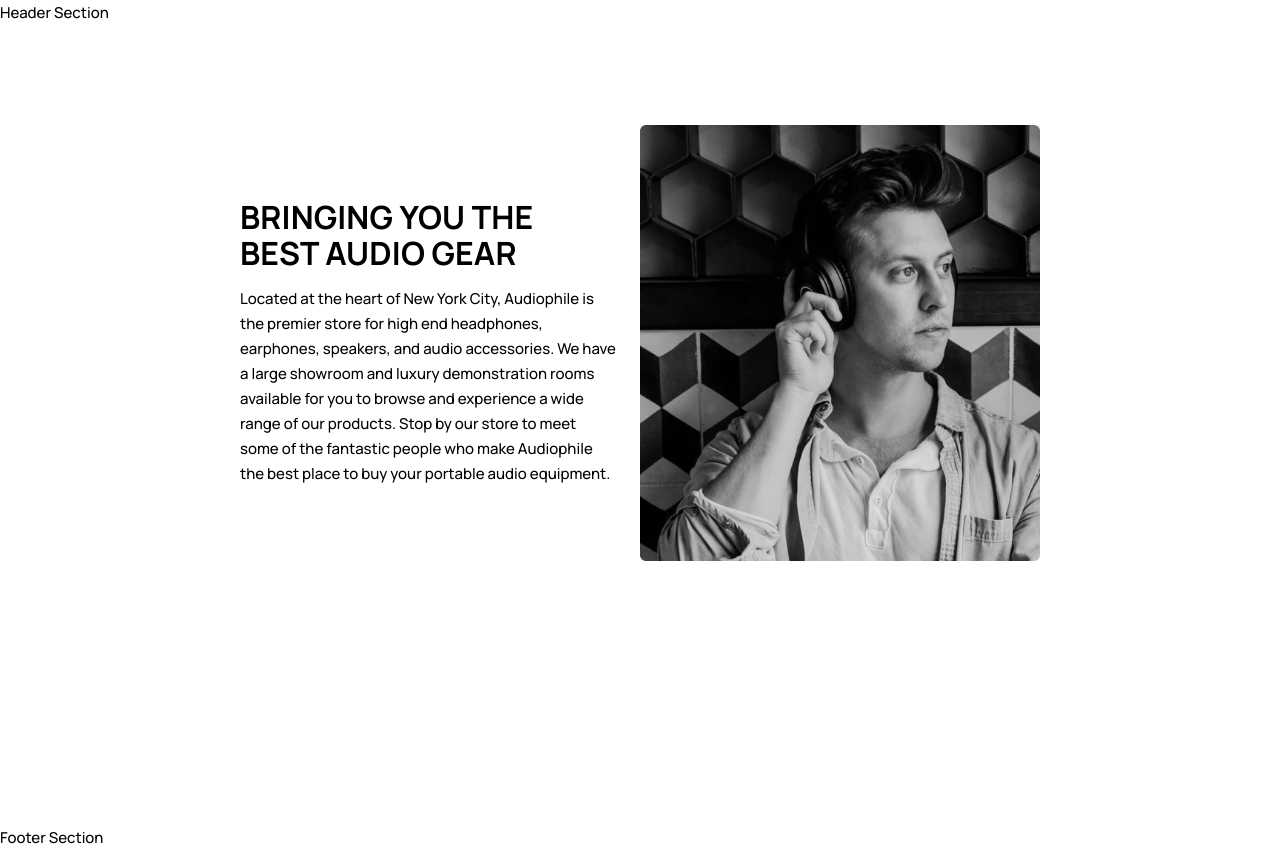
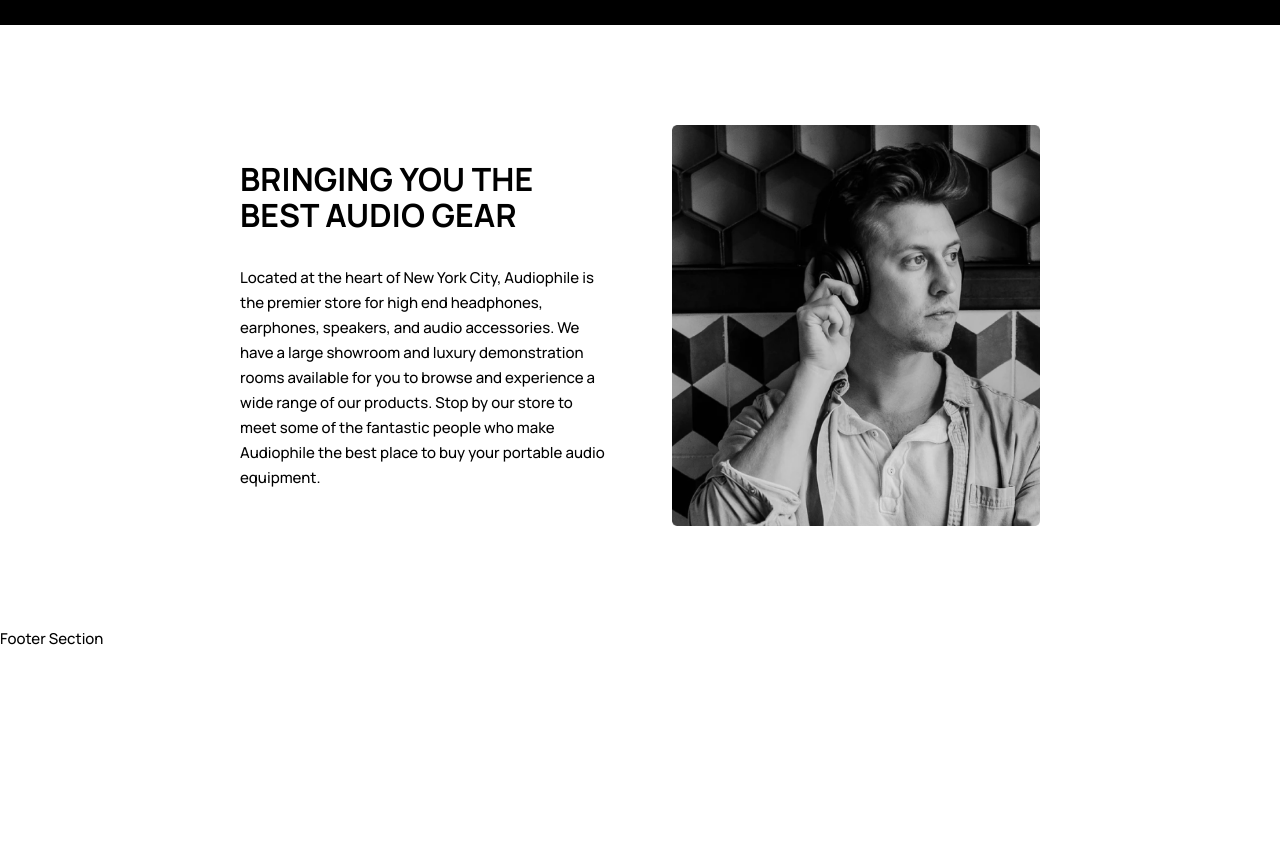
Before and after one commit to FaNi-Coding/e-commerce, a Next.js app: page / in a window 1280 px wide. After the commit the page ends 800 px from the top, so only its background shows below. Built offline with nearby package versions, Linux system fonts and the light colour scheme.

Commit message:
refactorized container component

```diff
--- a/app/globals.css
+++ b/app/globals.css
@@ -65,7 +65,6 @@
     font-weight: 500;
   }
 }
-
 @layer components {
   .btn-primary {
     @apply py-6 px-12 text-white font-bold bg-primary max-w-max;
@@ -75,6 +74,15 @@
   }
   .btn-tertiary {
     @apply py-6 px-12 text-black bg-white font-bold flex items-center justify-center gap-x-3 max-w-max;
+  }
+  .col-reverse {
+    @apply flex-col-reverse;
+  }
+  .row-reverse-laptop {
+    @apply md:flex-row-reverse;
+  }
+  .row-laptop {
+    @apply md:flex-row;
   }
 }
 
@@ -120,9 +128,8 @@
   text-rendering: optimizeSpeed;
 }
 
-main {
-  width: 100%;
-  height: 100%;
+header {
+  background-color: black;
 }
 
 /* A elements that don't have a class get default styles */
--- a/app/page.tsx
+++ b/app/page.tsx
@@ -3,7 +3,7 @@
 import ImageComp from '@/components/Image/ImageComp';
 export default function Home() {
   return (
-    <Container colReverse>
+    <Container className='col-reverse row-laptop'>
       <Article>
         <h3>Bringing you the best audio gear</h3>
         <p>
--- a/components/Article/styled.ts
+++ b/components/Article/styled.ts
@@ -1,2 +1,2 @@
 export const ArticleStyles =
-  'flex flex-col md:justify-center gap-6 md:pr-[2.4rem] md:w-1/2';
+  'flex flex-col md:justify-center gap-[3.2rem] md:w-1/2';
--- a/components/Container/Container.tsx
+++ b/components/Container/Container.tsx
@@ -2,14 +2,10 @@
 import { maxWidthContainerStyles } from './styled';
 import { ContainerProps } from './containerTypes';
 
-const Container: FC<ContainerProps> = ({
-  rowReverse,
-  colReverse,
-  children,
-}) => {
+const Container: FC<ContainerProps> = ({ children, bgColor, className }) => {
   return (
-    <div>
-      <div className={maxWidthContainerStyles(rowReverse, colReverse)}>
+    <div className={`bg-${bgColor}` || 'bg-white'}>
+      <div className={`${maxWidthContainerStyles} ${className}`}>
         {children}
       </div>
     </div>
--- a/components/Container/containerTypes.ts
+++ b/components/Container/containerTypes.ts
@@ -1,7 +1,7 @@
 import { ReactNode } from 'react';
 
 export type ContainerProps = {
-  rowReverse?: boolean;
-  colReverse?: boolean;
+  className?: string;
+  bgColor?: string;
   children: ReactNode;
 };
--- a/components/Container/styled.ts
+++ b/components/Container/styled.ts
@@ -1,10 +1 @@
-export const maxWidthContainerStyles = (
-  rowReverse: boolean | undefined,
-  colReverse: boolean | undefined
-) => {
-  return `container flex flex-col justify-between ${
-    colReverse && 'flex-col-reverse'
-  } md:flex-row ${
-    rowReverse && 'md:flex-row-reverse'
-  }  mx-auto py-8 md:py-24 md:p-0  lg:py-40 xl:max-w-7xl`;
-};
+export const maxWidthContainerStyles = `container flex justify-between gap-[4rem] mx-auto py-8 md:gap-[6.3rem] md:py-24 md:p-0 md:gap-[12.5rem] lg:py-40 xl:max-w-7xl`;
--- /dev/null
+++ b/components/Nav/Nav.tsx/Nav.tsx
@@ -0,0 +1,7 @@
+import { FC } from 'react';
+
+type Props = {};
+const styled: FC<Props> = ({}) => {
+  return <></>;
+};
+export default styled;
```
Also changed, not shown: components/Nav/styled.ts (added).
